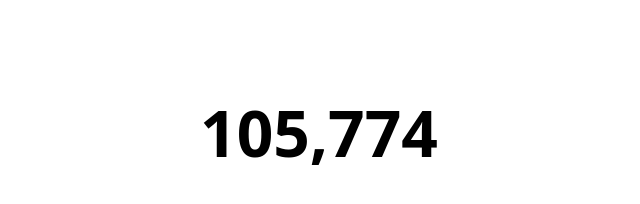
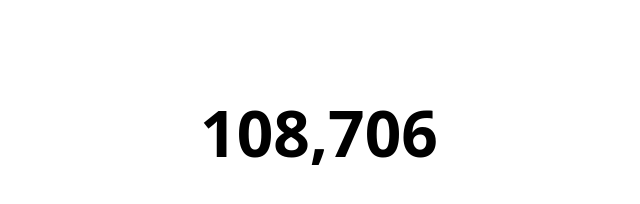
Before and after one commit to diodechain/diodenetwork-dev-2025, a Jekyll site: the page built from token/circulatingsupply.html, in a window 1280 px wide. Shown: the part 317-521 px from the top of the page, without its empty margins (321-961 px from the left). Built offline with Jekyll 4.4.1, drawn with Linux system fonts in a browser that asks for light colours.

Commit message:
updating circulating

```diff
--- a/token/circulatingsupply.html
+++ b/token/circulatingsupply.html
@@ -7,5 +7,7 @@ permalink: /token/circulatingsupply/
 <title>Diode Token – Circulating Supply</title>
 <style>html,body{margin:0;height:100%;display:flex;align-items:center;
 justify-content:center;font:600 2rem/1.3 "Poppins",system-ui,sans-serif}</style>
-</head><body>105,774</body>
+</head>
+<!-- 2025-06-25 105,774 + 2931.5 (Epoch 774 drop) -->
+<body>108,706</body>
 </html>
```
